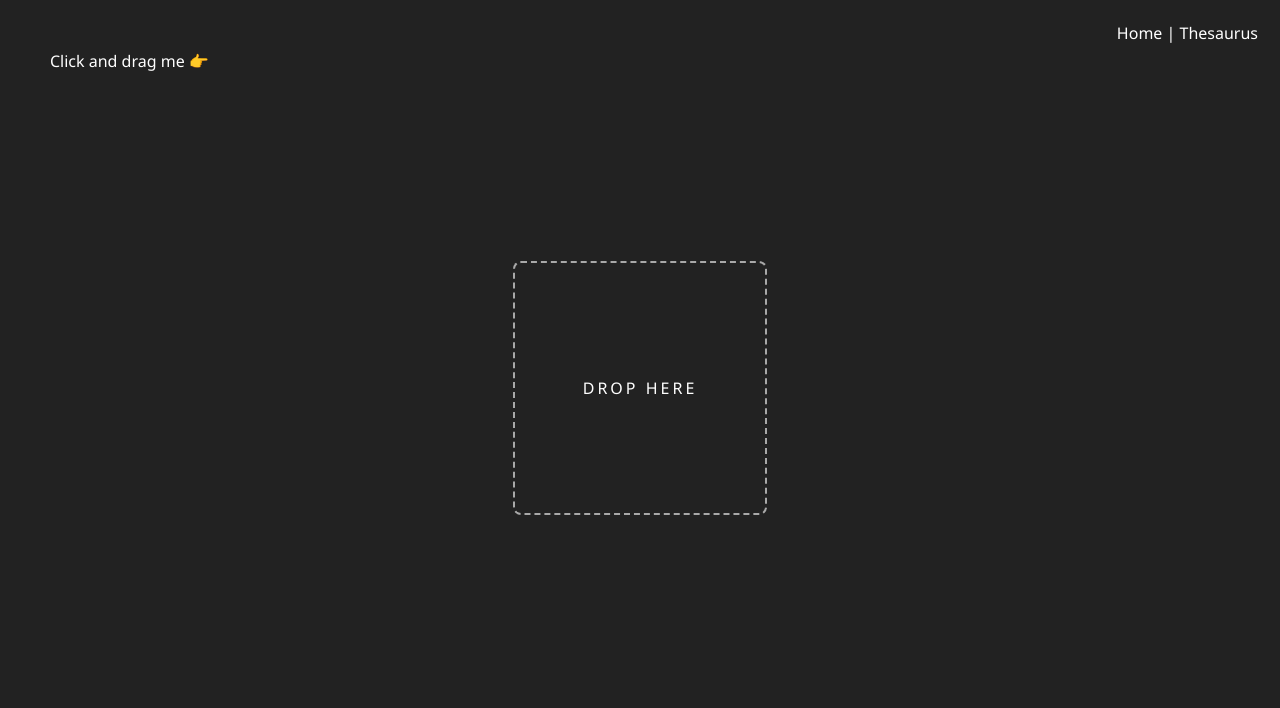
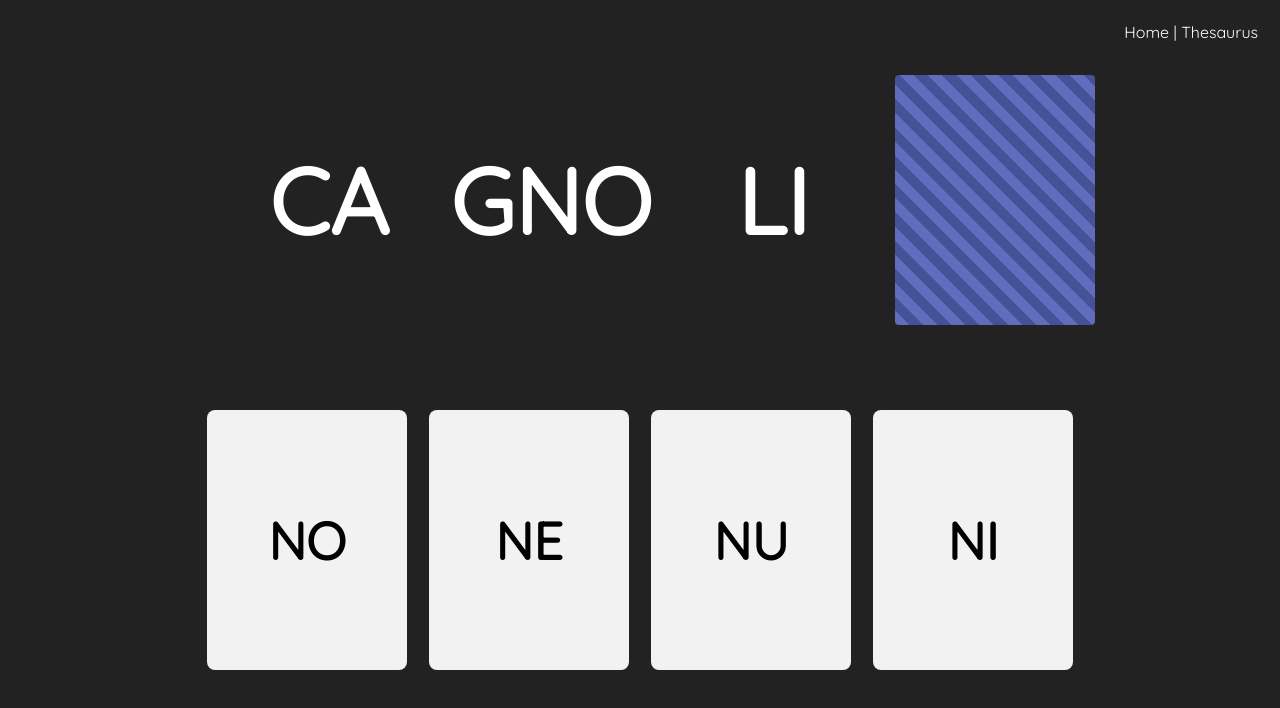
Before and after one commit to NicoloCavalli95horses/rw-app, a Vue app: page / in a window 1280 px wide. Shown: the top 708 px of the page. Built offline with nearby package versions, Linux system fonts and the light colour scheme.

Commit message:
word splitter and syllables generation

```diff
--- a/src/assets/base.css
+++ b/src/assets/base.css
@@ -1,5 +1,10 @@
+@import url('https://fonts.googleapis.com/css?family=Quicksand&display=swap');
+
 :root {
-  --blue: lightblue;
+  --blue: #606dbc;
+  --blue-secondary: #465298;
+  --green: #2ba22b;
+  --green-secondary: #268e26;
 }
 
 * {
@@ -13,8 +18,8 @@
   background-color: #222;
 }
 
-h1, h2, h3, h4, h5, h6, p, ul, li, a {
-  font-family: 'Segoe UI', sans-serif;
+h1, h2, h3, h4, h5, h6, p, ul, li, a, span {
+  font-family: 'Quicksand', monospace;
   color: white;
 }
 h1 {
--- a/src/assets/main.css
+++ b/src/assets/main.css
@@ -35,14 +35,14 @@
   position: absolute;
   bottom: 22px;
   left: 50%;
-  transform: translate(-50%, -50%);
+  transform: translate(-50%, 0);
 }
 
 .abs-center-top {
   position: absolute;
   top: 22px;
   left: 50%;
-  transform: translate(-50%, -50%);
+  transform: translate(-50%, 0%);
 }
 
 
@@ -178,6 +178,10 @@
   visibility: hidden;
 }
 
+.notouch {
+  pointer-events: none;
+}
+
 /* width */
 ::-webkit-scrollbar {
   width: 6px;
--- a/src/components/DragNDrop.vue
+++ /dev/null
@@ -1,52 +0,0 @@
-<template>
-  <div
-    class="area"
-    :style="{ width: size, height: size }"
-    @dragover="(e) => e.preventDefault()"
-    @drop="(e) => drop(e)"
-  >
-    <p v-if="placeholder">{{ placeholder }}</p>
-  </div>
-</template>
-
-<script setup>
-//==============================
-// Imports
-//==============================
-import { ref } from "@vue/reactivity";
-
-//==============================
-// Props and emits
-//==============================
-const props = defineProps({
-  size: String, // area size in px
-  placeholder: String, // text centered in the drag and drop area
-});
-
-const emit = defineEmits(["update"]);
-//==============================
-// Consts
-//==============================
-const placeholder = ref(props.placeholder);
-
-//==============================
-// Functions
-//==============================
-function drop(ev) {
-  ev.preventDefault();
-  placeholder.value = ev.dataTransfer.getData("text");
-}
-</script>
-
-<style lang="scss" scoped>
-.area {
-  border: 2px dashed darkgray;
-  border-radius: 8px;
-  display: flex;
-  align-items: center;
-  justify-content: center;
-  text-transform: uppercase;
-  letter-spacing: 3px;
-  cursor: pointer;
-}
-</style>
--- /dev/null
+++ b/src/components/DraggableCard.vue
@@ -0,0 +1,58 @@
+<template>
+ <div
+   class="card"
+   :style="{ 'width' :  `${size}px`, 'height':  `${size*1.3}px` }"
+   draggable="true"
+   @dragstart="e => drag(e)"
+  >
+    <span class="content">{{ content }}</span>
+  </div>
+</template>
+
+<script setup>
+//==============================
+// Imports
+//==============================
+import { reactive, ref } from "@vue/reactivity";
+import { onMounted, onUnmounted } from "@vue/runtime-core";
+
+//==============================
+// Props and emits
+//==============================
+const props = defineProps({
+  size: Number,
+  content: String
+});
+
+const emit = defineEmits(["update"]);
+//==============================
+// Consts
+//==============================
+
+//==============================
+// Functions
+//==============================
+function drag( e ) {
+  e.dataTransfer.setData("text", props.content);
+}
+
+//==============================
+// Life cycle
+//==============================
+</script>
+
+<style lang="scss" scoped>
+.card {
+  display: flex;
+  align-items: center;
+  justify-content: center;
+  background: #f2f2f2;
+  border-radius: 8px;
+  .content {
+      color: black;
+      font-size: 52px;
+      font-weight: bold;
+      text-transform: uppercase;
+    }
+}
+</style>
--- /dev/null
+++ b/src/components/DropArea.vue
@@ -0,0 +1,90 @@
+<template>
+  <div
+    class="area"
+    :class="{ 'valid' : isValid }"
+    :style="{ width: size, height: size }"
+    @dragover="(e) => e.preventDefault()"
+    @drop="(e) => drop(e)"
+  >
+    <span class="content">{{ content }}</span>
+  </div>
+</template>
+
+<script setup>
+//==============================
+// Imports
+//==============================
+import { ref } from "@vue/reactivity";
+import { computed, watch } from "@vue/runtime-core";
+
+//==============================
+// Props and emits
+//==============================
+const props = defineProps({
+  size: String, // area size in px
+  solution: String,
+});
+
+const emits = defineEmits(['correctAnswer']);
+
+//==============================
+// Consts
+//==============================
+const content = ref('');
+
+//==============================
+// Computed
+//==============================
+const isValid = computed(() => content.value == props.solution );
+
+//==============================
+// Functions
+//==============================
+function drop(ev) {
+  ev.preventDefault();
+  content.value = ev.dataTransfer.getData("text");
+}
+
+//==============================
+// Watchers
+//==============================
+watch( isValid, () => {
+  if ( isValid ){
+    emits('correctAnswer', content.value)
+  }
+})
+</script>
+
+<style lang="scss" scoped>
+.area {
+  border-radius: 4px;
+  display: flex;
+  align-items: center;
+  justify-content: center;
+  text-transform: uppercase;
+  letter-spacing: 3px;
+  cursor: pointer;
+  background: repeating-linear-gradient(
+    45deg,
+    var(--blue),
+    var(--blue) 10px,
+    var(--blue-secondary) 10px,
+    var(--blue-secondary) 20px,
+);
+  &.valid {
+    background: repeating-linear-gradient(
+    45deg,
+    var(--green),
+    var(--green) 10px,
+    var(--green-secondary) 10px,
+    var(--green-secondary) 20px,
+);
+  }
+  .content {
+    font-size: 92px;
+        font-weight: bold;
+        text-transform: uppercase;
+        text-align: center;
+    }
+}
+</style>
--- /dev/null
+++ b/src/components/WordSplitter.vue
@@ -0,0 +1,99 @@
+<template>
+  <div class="syllabe-box" v-for="s in syllables" :key="s">
+    <template v-if="s != solution">
+      <span>{{ s }}</span>
+    </template>
+    <template v-else>
+      <DropArea
+        size="250px"
+        :solution="solution"
+        @correctAnswer="emits('correctAnswer')"
+      />
+    </template>
+  </div>
+</template>
+
+<script setup>
+// ==============================
+// Import
+// ==============================
+import { ref } from "@vue/reactivity";
+import { onMounted } from "@vue/runtime-core";
+import DropArea from "../components/DropArea.vue";
+import { randomInterval } from "../utils.js";
+
+// ==============================
+// Props and emits
+// ==============================
+const props = defineProps({
+  word: String,  // HO-ME
+  alternatives: Number, // number of alternatives to generate
+});
+
+const emits = defineEmits(['syllablesCreated', 'correctAnswer']);
+
+// ==============================
+// Variables
+// ==============================
+const syllables = ref([]);
+const solution = ref('');
+const VOWELS = ['a', 'e', 'i', 'o', 'u'];
+
+// ==============================
+// Functions
+// ==============================
+function getSyllables( solution ){
+  let root = solution.slice(0, solution.length-1);
+  let arr = [];
+
+  for ( let i = 0; i < props.alternatives - 1; i++ ) {
+    let s = createSyllabesFromRoot( root );
+    if ( !arr.includes(s) && s != solution ){
+      arr.push(s);
+    } else {
+      s = createSyllabesFromRoot( root );
+      i--;
+    }
+  }
+  arr.splice( randomInterval(0, arr.length-1), 0, solution )
+
+  return arr;
+}
+
+function createSyllabesFromRoot( root ){
+  return root + VOWELS.at( randomInterval(0, VOWELS.length -1));
+}
+
+// ==============================
+// Life cycle
+// ==============================
+onMounted(() => {
+  // Split word received and get syllables (e.g., HO-ME => ['ho', 'me'])
+  props.word.split('-').forEach( syllabe => {
+    syllables.value.push( syllabe );
+  })
+  // Set random solution as one of the syllables (e.g, solution.value = ['me'] )
+  solution.value = syllables.value[ randomInterval(0, syllables.value.length - 1)];
+
+  // Emits n alternative syllables to choose from, plus the solution (e.g, ['ma', 'me', 'mi'])
+  // The parent will create the card according to these alternatives
+  emits('syllablesCreated', getSyllables(solution.value));
+})
+
+</script>
+
+<style lang="scss" scoped>
+.syllabe-box {
+  width: 200px;
+  height: 200px;
+  display: flex;
+  align-items: center;
+  justify-content: center;
+  span {
+    font-size: 92px;
+    font-weight: bold;
+    text-transform: uppercase;
+    text-align: center;
+  }
+}
+</style>
--- /dev/null
+++ b/src/utils.js
@@ -0,0 +1,4 @@
+// Get random number between intervals
+export function randomInterval(min, max) {
+    return Math.floor(Math.random() * (max - min + 1) + min);
+  }
--- a/src/views/Home.vue
+++ b/src/views/Home.vue
@@ -1,34 +1,68 @@
 <template>
-  <p draggable="true" @dragstart="e => drag(e)">Click and drag me 👉</p>
-  <div class="abs-center">
-    <DragNDrop
-      class="bottom-24"
-      size="250px"
-      placeholder="drop here"
+  <template v-if="syllables[0]">
+  <div class="cards-wrapper" :class="{'notouch' : isSolved }">
+    <div v-for="s in syllables[0].length" :key="s">
+      <DraggableCard :size="200" :content="syllables[0].at(s - 1)" />
+    </div>
+  </div>
+  </template>
+  <div class="drop-area">
+    <WordSplitter
+      :word="WORD"
+      :alternatives="4"
+      @syllablesCreated="(s) => onSyllablesCreated(s)"
+      @correctAnswer="onCorrectAnswer()"
       />
   </div>
 </template>
 <script setup>
-
 //==============================
 // Imports
 //==============================
-import { computed, onMounted, reactive, ref } from "@vue/runtime-core";
-import DragNDrop from "../components/DragNDrop.vue";
+import { ref } from "@vue/reactivity";
+import DraggableCard from "../components/DraggableCard.vue";
+import WordSplitter from "../components/WordSplitter.vue";
 
 //==============================
-// Computed
+// Consts
 //==============================
+const WORD = 'ca-gno-li-no';
+const syllables = ref([]);
+const isSolved = ref( false );
 
 //==============================
-// Functions
+// Function
 //==============================
-function drag(e) {
-  e.dataTransfer.setData("text", 'Voilà 😎');
+function onSyllablesCreated( s ){
+  syllables.value.push( s );
 }
+
+function onCorrectAnswer(){
+  isSolved.value = true;
+}
+
 </script>
 <style lang="scss" scoped>
- p {
-  margin: 50px;
- }
+.cards-wrapper {
+  display: flex;
+  align-items: center;
+  justify-content: center;
+  gap: 22px;
+  position: absolute;
+  bottom: 0px;
+  left: 50%;
+  transform: translate(-50%, -50%);
+}
+
+.drop-area {
+  position: absolute;
+  transform: translate(-50%, 50%);
+  left: 50%;
+  margin: 0 22px;
+  display: flex;
+  align-items: center;
+  justify-content: center;
+  gap: 22px;
+  box-sizing: border-box;
+}
 </style>
```
